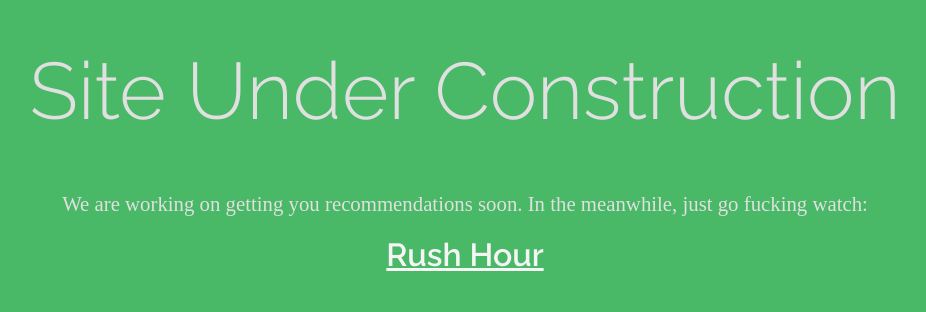
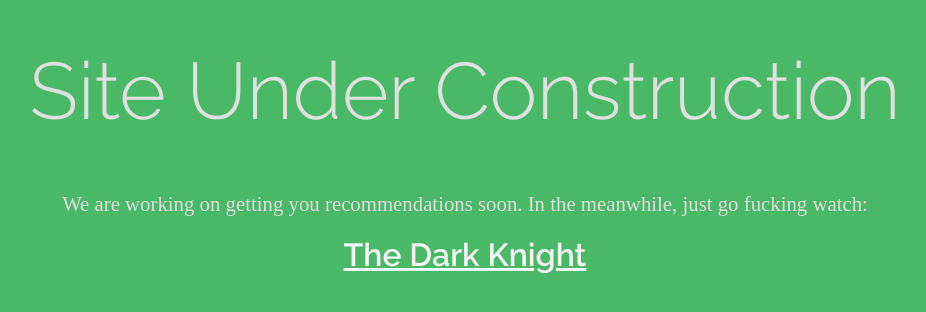
Before and after one commit to araju/wtftowatch, a website: page public/index.html in a window 1280 px wide. Shown: the part 228-540 px from the top of the page, without its empty margins (175-1101 px from the left). Drawn offline with Linux system fonts and the light colour scheme.

Commit message:
Update index.html
Just testing.

```diff
--- a/public/index.html
+++ b/public/index.html
@@ -11,6 +11,6 @@
 <div class = "text-box">
 <h1 id = "welcome-msg">Site Under Construction</h1>
 <p id = "construction-msg">We are working on getting you recommendations soon. In the meanwhile, just go fucking watch:</p>
-<a href="http://www.imdb.com/title/tt0120812/?ref_=nv_sr_2" id = "movie-recommendation">Rush Hour</a>
+<a href="http://www.imdb.com/title/tt0468569/?ref_=nv_sr_2" id = "movie-recommendation">The Dark Knight</a>
 </div>
 </body>
```
